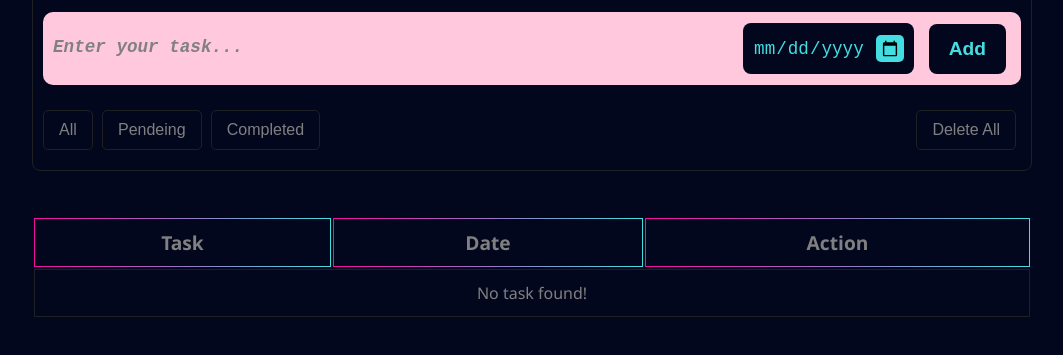
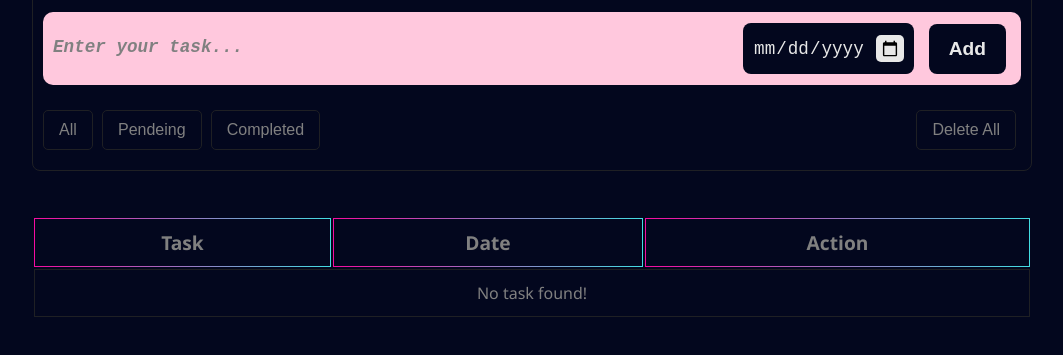
Before and after one commit to saharDarvishian/TodoList-Website, a plain HTML site: page index.html in a window 1280 px wide. Shown: the part 95-450 px from the top of the page, without its empty margins (108-1171 px from the left). Drawn offline with nearby package versions, Linux system fonts and the light colour scheme.

Commit message:
respinsive

```diff
--- a/css/style.css
+++ b/css/style.css
@@ -81,7 +81,7 @@ body {
 #date-input {
   background-color: rgb(3, 7, 30);
   padding: 12px 10px;
-  color: #43dde2;
+color: #e8e8e8;
   font-size: 1.1rem;
   border-radius: 8px;
   border: none;
@@ -94,7 +94,8 @@ body {
 }
 
 ::-webkit-calendar-picker-indicator {
-  background-color: #43dde2;
+  background-color:  #e8e8e8;;
+color: #e8e8e8;
   padding: 5px;
   margin-left: -10px;
   border-radius: 5px;
@@ -106,7 +107,7 @@ body {
   border-radius: 8px;
   font-size: 1.2rem;
   font-weight: bolder;
-  color: #43dde2;
+  color: #e8e8e8;
   cursor: pointer;
   margin-left: 15px;
   border: none;
@@ -167,6 +168,7 @@ tbody {
 
 tbody td {
   padding: 12px 10px;
+  color: #e8e8e8;
   text-align: center;
   width: 25%;
   border: 1px solid rgb(31, 32, 36);
```
